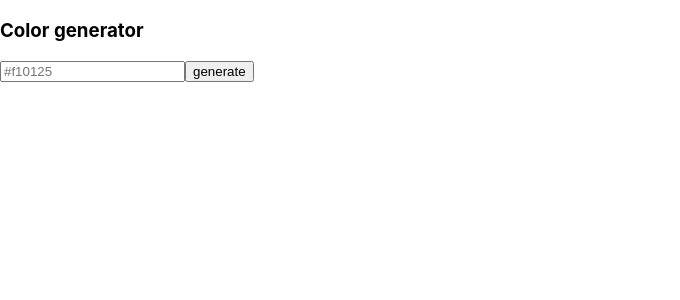
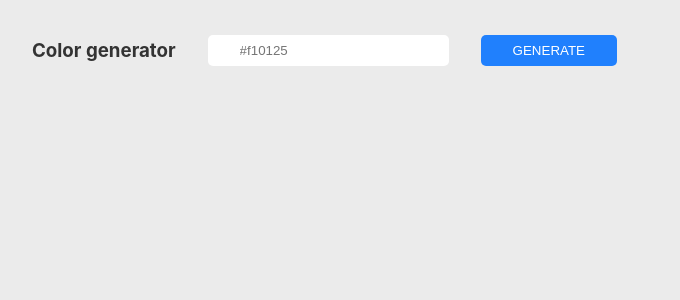
Before and after one commit to sumonsheikh/color-generator, a React (Create React App) app: page / in a window 1280 px wide. Shown: the top 300 px of the page, without its empty margins (0-680 px from the left). Built offline with nearby package versions, Linux system fonts and the light colour scheme.

Commit message:
add some css for input, button and single color component

```diff
--- a/src/index.css
+++ b/src/index.css
@@ -5,6 +5,34 @@ body {
     sans-serif;
   -webkit-font-smoothing: antialiased;
   -moz-osx-font-smoothing: grayscale;
+  background:#ebebeb;
+}
+.container{
+  text-align: center;
+  display:flex;
+  align-items: center;
+  padding-left: 2rem;
+  height: 100px;
+}
+.container h3{
+  margin-right: 2rem;
+  color:#333333;
+}
+.container input{
+  border:transparent;
+  background:#fff;
+  padding:0.5rem 2rem;
+  border-radius: 5px;
+  margin-right: 2rem;
+}
+.btn-generate{
+  background: #2080fd;
+  color:#fff;
+  padding:0.5rem 2rem;
+  text-transform: uppercase;
+  border: transparent;
+  border-radius: 5px;
+  cursor: pointer;
 }
 .colors{
   min-height: calc(100vh - 100px);
```
